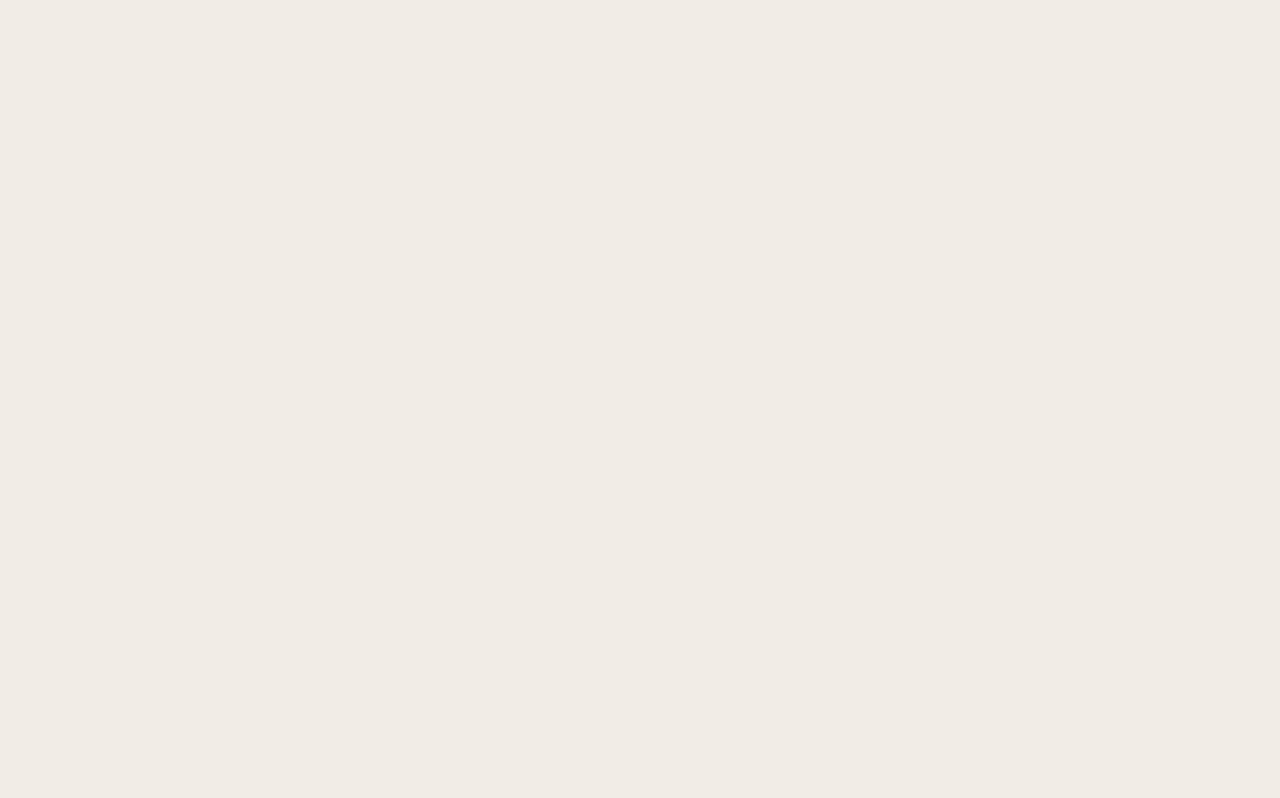
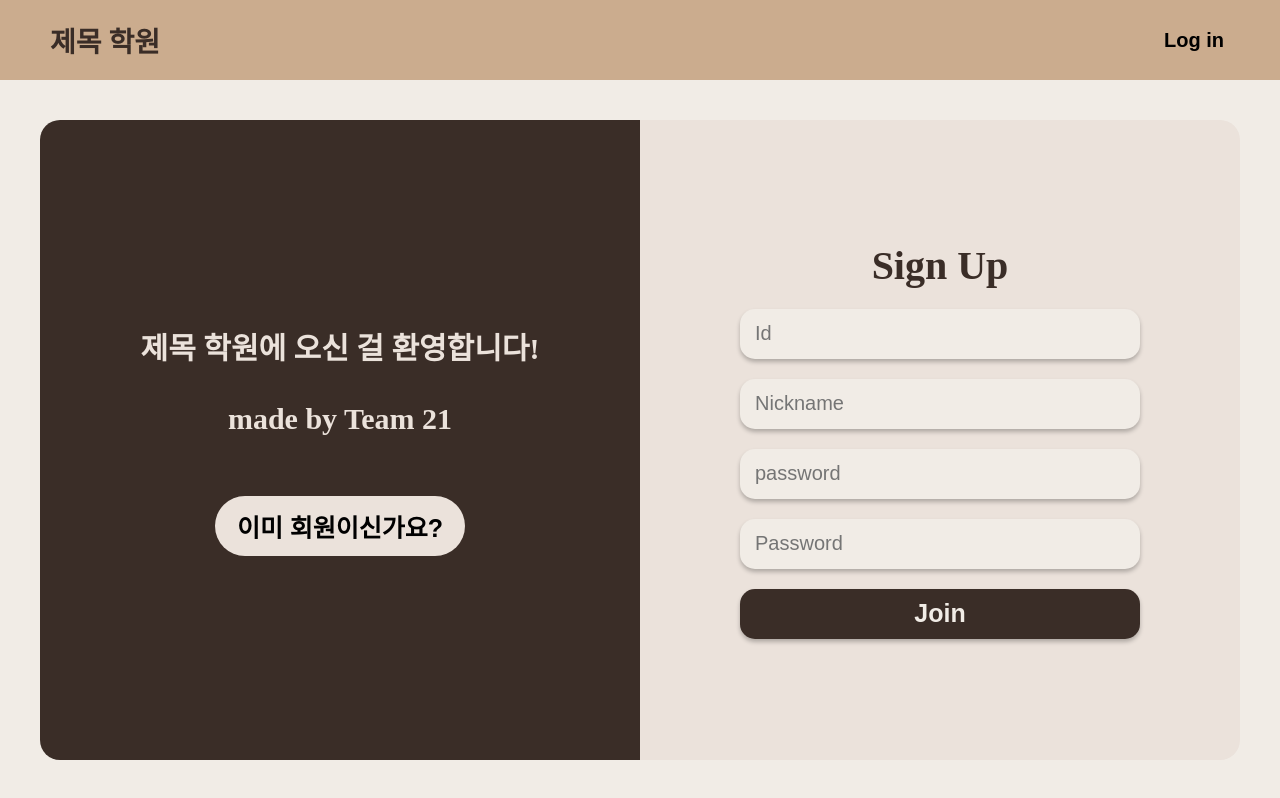
Before and after one commit to HiGeuni/naming-academy, a React (Create React App) app: page /signUp in a window 1280 px wide. Before the commit this address had no page. Built offline with nearby package versions, Linux system fonts and the light colour scheme.

Commit message:
Feat: SignUp UI

```diff
--- a/src/App.js
+++ b/src/App.js
@@ -4,6 +4,7 @@ import "styles/global.css";
 import Detail from "pages/Detail";
 import Upload from "pages/Upload";
 import LogIn from "pages/Login"
+import SignUp from "pages/SignUp";
 
 function App() {
   return (
@@ -13,6 +14,7 @@ function App() {
         <Route path="/detail" element={<Detail />} />
         <Route path="/upload" element={<Upload />} />
         <Route path="/login" element={<LogIn />} />
+        <Route path="/signUp" element={<SignUp />} />
       </Routes>
     </BrowserRouter>
   );
--- /dev/null
+++ b/src/components/SignInForm/index.js
@@ -0,0 +1,25 @@
+import { SubmitBtn, SignUpContainer, Container, WelcomeContainer, LogInBtn} from "./style";
+
+const SignUpForm = () => {
+  return (
+    <Container>
+      <WelcomeContainer>
+        <div> 제목 학원에 오신 걸 환영합니다! </div> <br/>
+        <div> made by Team 21 </div>
+        <LogInBtn> 이미 회원이신가요? </LogInBtn>
+      </WelcomeContainer>
+      <SignUpContainer>
+        <div> Sign Up </div>
+        <input type="text" name="id" placeholder="Id"/>
+        <input type="text" name="nickname" placeholder="Nickname"/>
+        <input type="password" name="password" placeholder="password"/>
+        <input type="password" name="password" placeholder="Password"/>
+        <SubmitBtn>Join</SubmitBtn>
+      </SignUpContainer>
+    </Container>
+
+
+  );
+};
+
+export default SignUpForm;
--- /dev/null
+++ b/src/components/SignInForm/style.js
@@ -0,0 +1,80 @@
+import styled from "@emotion/styled";
+
+export const Container = styled.div`
+  padding-top: 120px;
+  display: flex;
+  align-items: center;
+  justify-content: center;
+`;
+
+export const SignUpContainer = styled.div`
+  display: flex;
+  flex-direction: column;
+  align-items: center;
+  justify-content: center;
+  width: 600px;
+  height: 640px;
+  font-size: 40px;
+  font-weight: 700;
+  background-color: #ebe2db;
+  border-radius: 0px 20px 20px 0px;
+
+  & > input {
+    width: 370px;
+    height: 20px;
+    color: #3a2d27;
+    font-size: 20px;
+    border-radius: 15px;
+    vertical-align: center;
+    padding: 15px;
+    margin-top: 20px;
+    maxlength: 10;
+    border: none;
+    background-color: #F1ECE6;
+    box-shadow: 0px 3px 4px rgba(0, 0, 0, 0.25);
+  }
+  & > input:focus {
+    outline: none;
+  }
+`;
+
+export const WelcomeContainer = styled.div`
+  display: flex;
+  flex-direction: column;
+  align-items: center;
+  justify-content: center;
+  width: 600px;
+  height: 640px;
+  font-size: 30px;
+  font-weight: 700;
+  color: #ebe2db;
+  background-color: #3a2d27;
+  border-radius: 20px 0px 0px 20px;
+`
+
+export const SubmitBtn = styled.button`
+  background: none;
+  width: 400px;
+  height: 50px;
+  background-color: #3a2d27;
+  color: #f1ece6;
+  border: none;
+  border-radius: 15px;
+  margin-top: 20px;
+  font-size: 25px;
+  font-weight: 700;
+  box-shadow: 0px 3px 4px rgba(0, 0, 0, 0.25);
+`;
+
+export const LogInBtn = styled.button`
+  background: none;
+  width: 250px;
+  height: 60px;
+  background-color: #ebe2db;
+  color: #3a2d273;
+  border: none;
+  border-radius: 30px;
+  margin-top: 60px;
+  font-size: 25px;
+  font-weight: 700;
+`
--- /dev/null
+++ b/src/pages/SignUp.js
@@ -0,0 +1,12 @@
+import Layout from "components/Layout";
+import SignUpForm from "components/SignInForm";
+import React from "react";
+
+const SignUp = () => {
+  return (
+    <Layout>
+      <SignUpForm />
+    </Layout>
+  );
+};
+export default SignUp;
```
